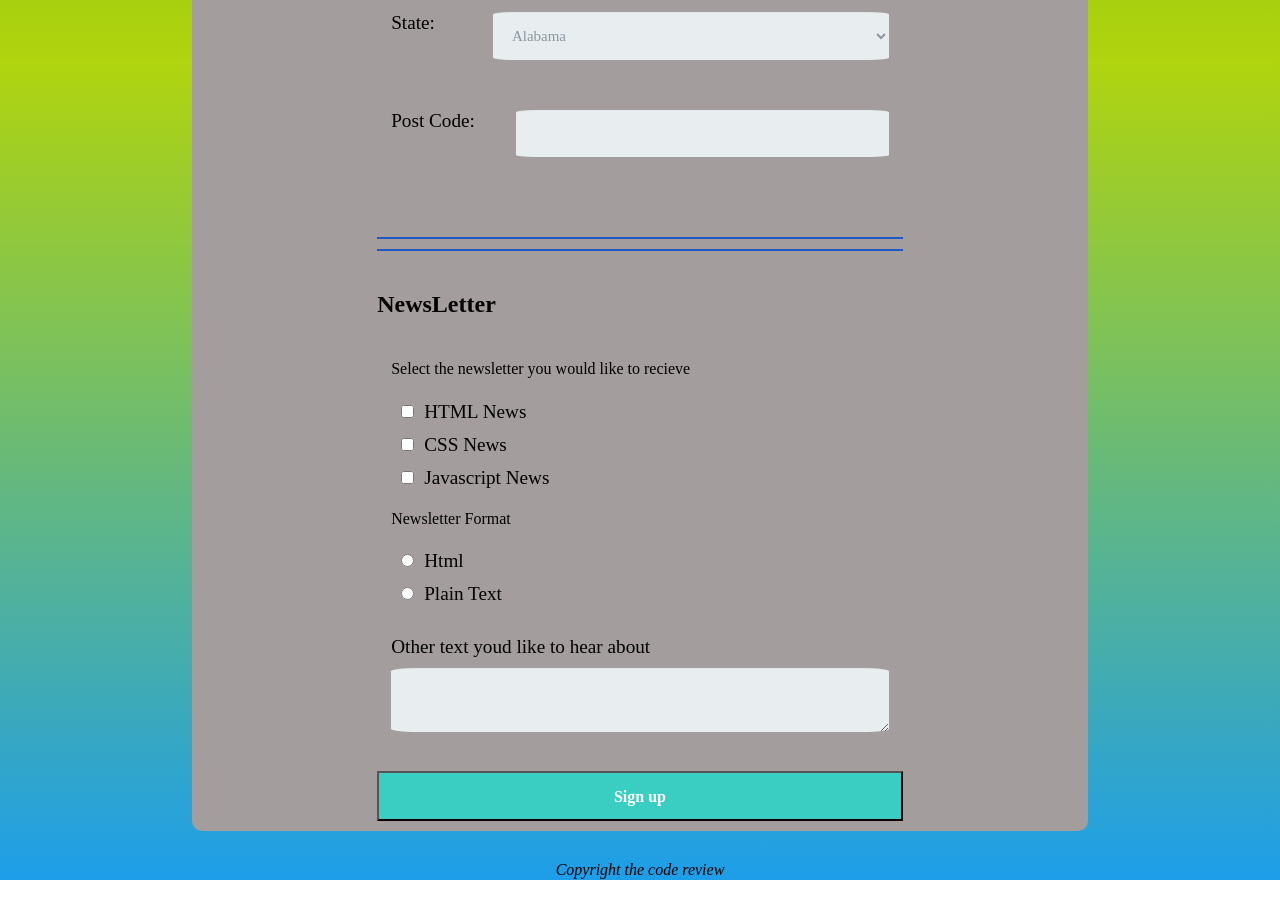
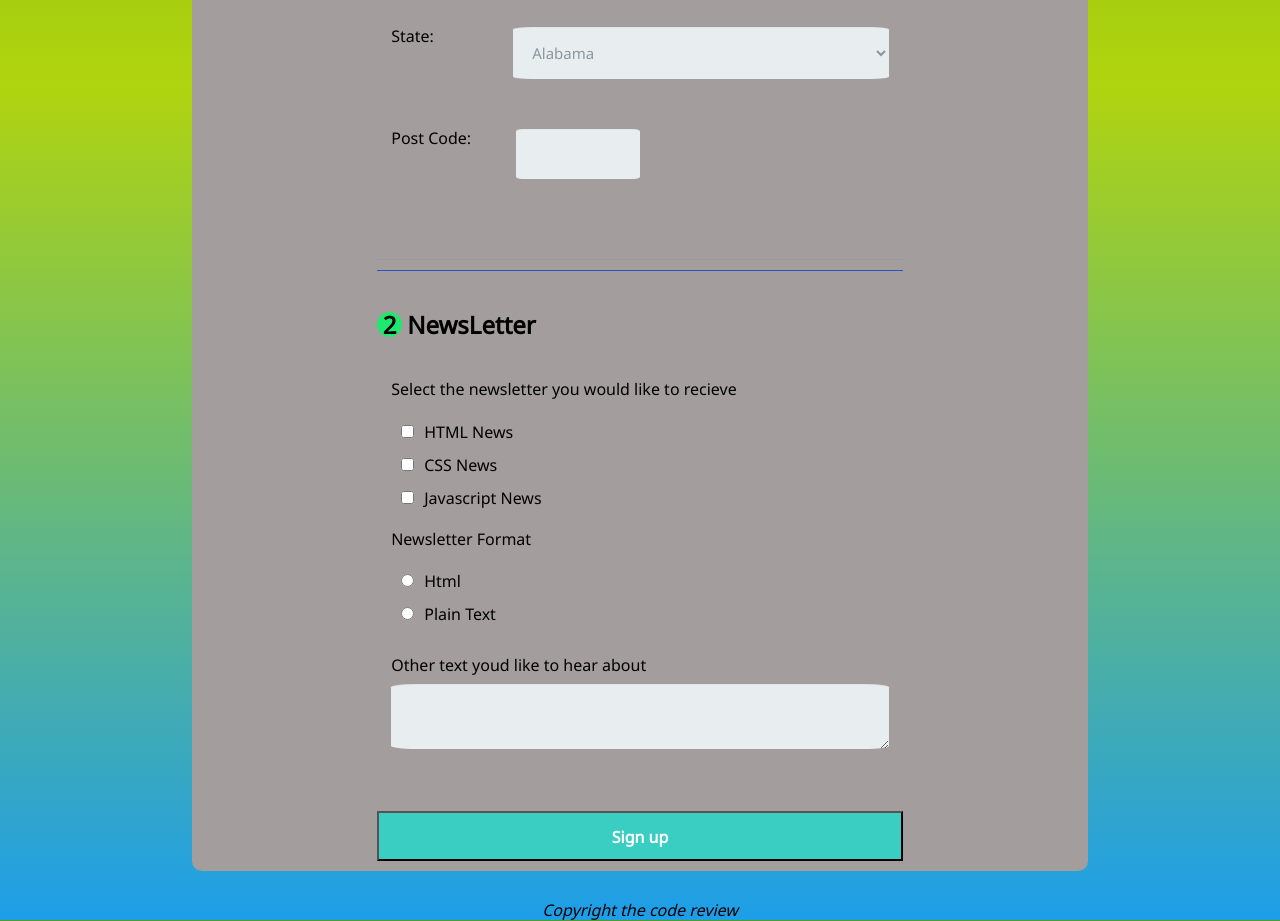
Before and after one commit to tomelsom01/Tech-Degree-project-3, a plain HTML site: page index.html in a window 1280 px wide. Shown: the part 755-1676 px from the top of the page. Before the commit the page ends 1635 px from the top, so only its background shows below. Drawn offline with Linux system fonts and the light colour scheme; files that its build step writes are made by us from their sources.

Commit message:
final touches

```diff
--- a/css/styles.css
+++ b/css/styles.css
@@ -5,7 +5,7 @@ box-sizing: border-box;
 body{
 
         background: linear-gradient(rgb(80, 161, 26), rgb(176, 212, 14), rgb(29, 158, 233));
-
+     font-family: 'Noto Sans', sans-serif;
 
 }
 
@@ -42,7 +42,7 @@ header{
 .bottomline{
     height: 10px;
     margin: 20px auto;
-    border: 2px solid #2457c4;
+    border-bottom: 1px solid #2457c4;
     border-left: 0;
     border-right: 0;
 }
@@ -56,20 +56,23 @@ margin: 0 auto;
 
 }
 
-button:hover {
-background-color: turquoise;
-cursor: pointer;
-}
-
-button:active{
-    background-color: gold;
-}
 
 header p{
     text-align: center;
     margin: 0 auto;
     padding: 10px 0 30px;
     width: 85%;
+}
+.number{
+
+    display: inline-block;
+  text-align: center;
+  line-height: 25px;
+  height: 25px;
+  width: 25px;
+  background-color: #1fe96c;
+  border-radius: 100%;
+  margin-right: 5px;
 }
 
 input[type="text"],
@@ -118,9 +121,10 @@ fieldset{
 }
 
 label {
-    font-size: 1.2em;
+    font-size: 1.0em;
     padding-right: 20px;
     width: 25%;
+
   }
 
 ::placeholder {
@@ -140,8 +144,6 @@ input[type="radio"]
     padding-top: 10px;
     padding-bottom: 5px;
     margin-bottom: 5px;
-
-
 }
 
 input[type="submit"]{
@@ -156,9 +158,11 @@ input[type="submit"]{
 
 }
 
+
 #zip-code{
+    margin-right: 50%;
     display: block;
-    width: 50%;
+
 }
 /* Footer */
 
@@ -174,13 +178,6 @@ footer{
     margin: 10px 0 50px;
 
 }
-
-.clearfix::after {
-    content: '';
-    display: table;
-    clear: both;
-  }
-
 
 @media(min-width: 768px){
      .copyright,
@@ -215,6 +212,7 @@ margin: 0 auto;
         .align{
 
             align-items: flex-start;
+
         }
 
 
@@ -228,11 +226,14 @@ input[type="tel"]{
     align-items: center;
     width: 60%;
 }
+
+
 input[type="submit"]{
  width:60%;
  margin: 0 auto;
  text-align: center;
  margin-left: 20%;
+ margin-top: 20px;
  }
 
  input[type="radio"],
@@ -241,6 +242,13 @@ input[type="submit"]{
     margin: 10px 10px;
 
  }
+
+
+ #state{
+    display:block;
+    margin-left: 5%;
+}
+
 
  .col{
 display: flex;
@@ -255,8 +263,12 @@ margin-right: auto;
 }
 
 #comment{
-max-height: 30%;
+max-height: 40%;
+
+
 }
 
 
+
+
 }
--- a/index.html
+++ b/index.html
@@ -29,7 +29,7 @@
 
 
 
-                <h2> Contact Information</h2>
+                <h2><span class="number">1</span> Contact Information</h2>
                 <fieldset>
 
                     <div class="flex">
@@ -88,7 +88,7 @@
                     </div>
 
                     <div class="col">
-                        <label for="zip-code">Post Code:</label>
+                        <label for="zip-code" class="zip-code">Post Code:</label>
                         <input type="text" id="zip-code">
                     </div>
 
@@ -101,7 +101,7 @@
             <section class="newsletter flex">
 
                 <div class="align">
-                    <h2>NewsLetter</h2>
+                    <h2><span class="number">2</span>NewsLetter</h2>
                     <fieldset>
                         <p>Select the newsletter you would like to recieve</p>
 
```
